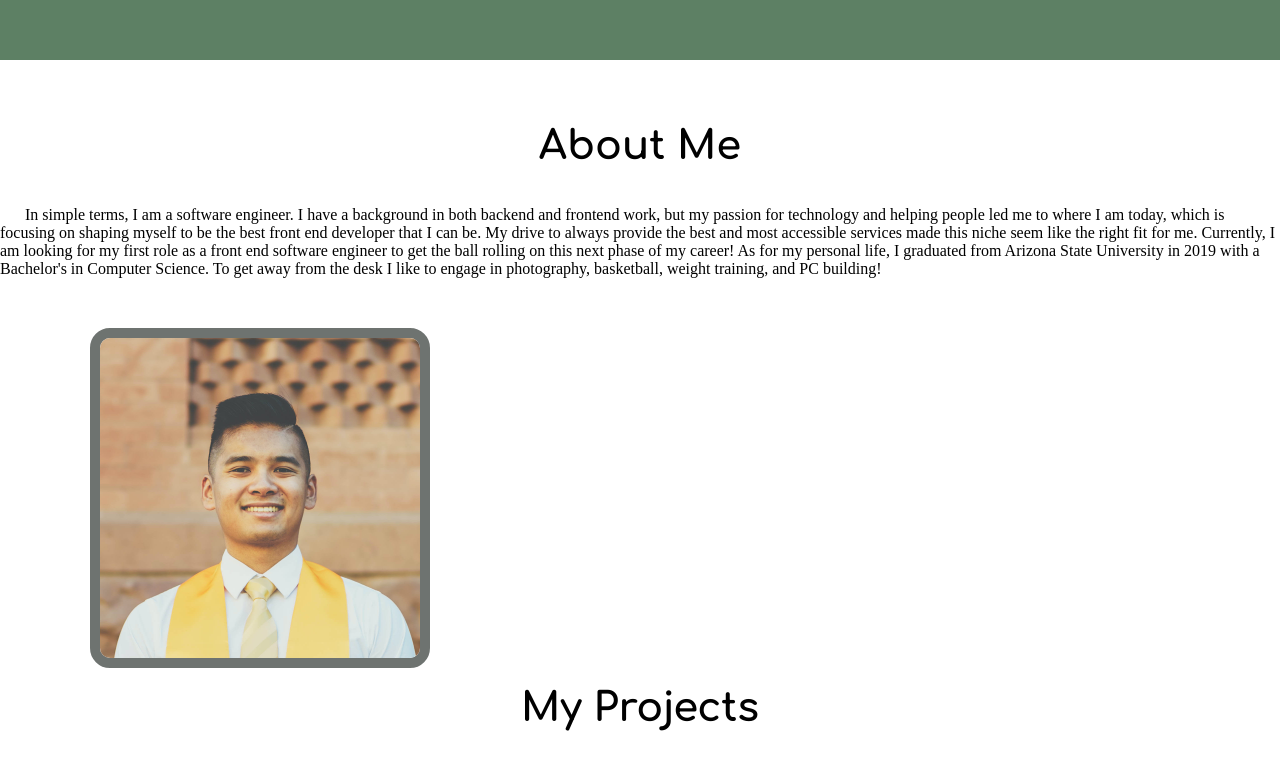
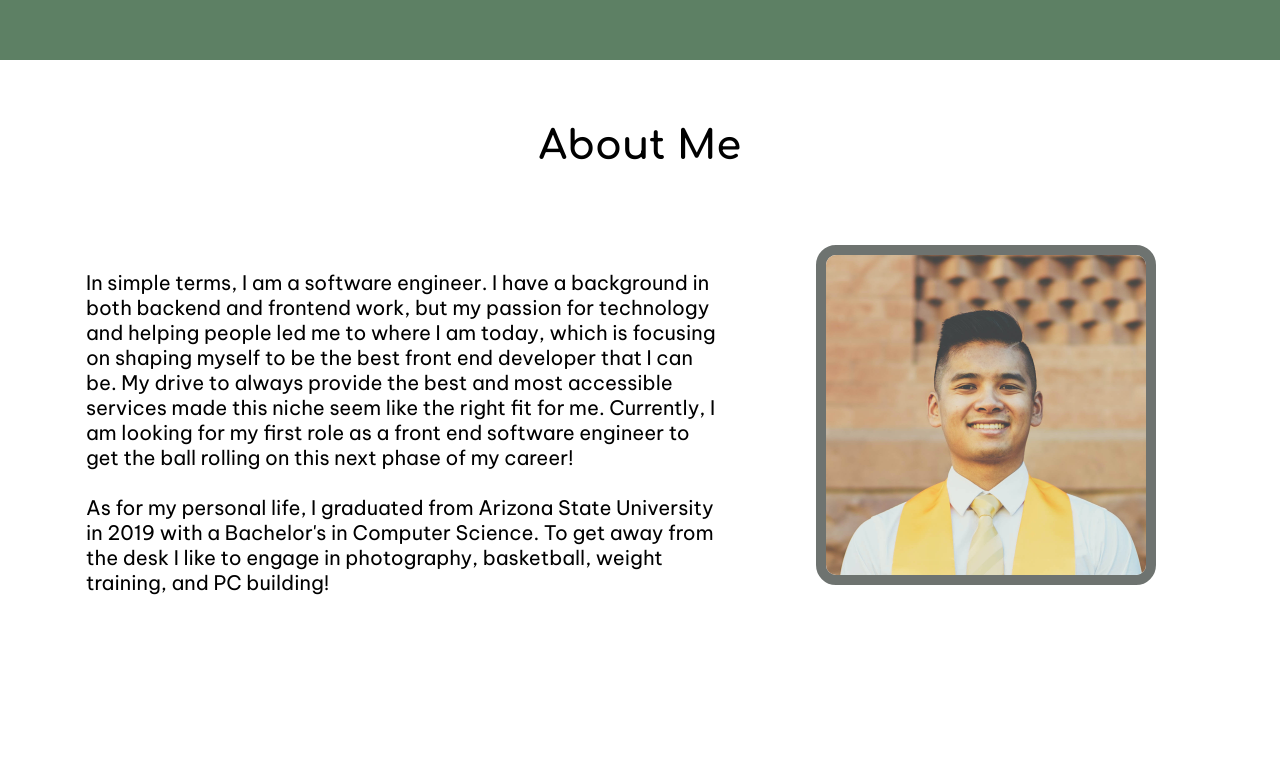
Before and after one commit to namtran-swe/personal-portfolio, a plain HTML site: page src/index.html in a window 1280 px wide. Shown: the part 740-1524 px from the top of the page. Drawn offline with Linux system fonts and the light colour scheme.

Commit message:
finished About Me section

```diff
--- a/src/index.html
+++ b/src/index.html
@@ -35,8 +35,10 @@
 
           <section id="aboutme">
             <h1 class="section-header">About Me</h1>
-            <span id="aboutme-bio"></span>
-            <img id="headshot" src="assets/DSC07850.jpg" />
+            <div class="flex-parent">
+              <div id="aboutme-bio"></div>
+              <img id="headshot" src="assets/DSC07850.jpg" />
+            </div>
           </section>
 
           <section id="projects">
--- a/src/script.js
+++ b/src/script.js
@@ -1,4 +1,4 @@
 var
- aboutMeBio = 'In simple terms, I am a software engineer. I have a background in both backend and frontend work, but my passion for technology and helping people led me to where I am today, which is focusing on shaping myself to be the best front end developer that I can be. My drive to always provide the best and most accessible services made this niche seem like the right fit for me. Currently, I am looking for my first role as a front end software engineer to get the ball rolling on this next phase of my career!\n\nAs for my personal life, I graduated from Arizona State University in 2019 with a Bachelor\'s in Computer Science. To get away from the desk I like to engage in photography, basketball, weight training, and PC building!'
+ aboutMeBio = 'In simple terms, I am a software engineer. I have a background in both backend and frontend work, but my passion for technology and helping people led me to where I am today, which is focusing on shaping myself to be the best front end developer that I can be. My drive to always provide the best and most accessible services made this niche seem like the right fit for me. Currently, I am looking for my first role as a front end software engineer to get the ball rolling on this next phase of my career!<br><br>As for my personal life, I graduated from Arizona State University in 2019 with a Bachelor\'s in Computer Science. To get away from the desk I like to engage in photography, basketball, weight training, and PC building!'
 
 document.getElementById('aboutme-bio').innerHTML = aboutMeBio;
--- a/src/styles.css
+++ b/src/styles.css
@@ -14,7 +14,7 @@
 
 * {
     padding: 0;
-    margin: 0%;
+    margin: 0;
 }
 
 #navbar {
@@ -117,21 +117,42 @@
   margin: 5% auto 3%;
 }
 
+.flex-parent {
+  display: flex;
+  justify-content: center;
+}
+
+@media screen and (max-width: 1120px) {
+  .flex-parent {
+    flex-direction: column;
+    align-items: center;
+  }
+
+  #aboutme-bio {
+    margin: 5% 2% 5%
+  }
+}
+
 #aboutme {
   position: relative;
+  display: block;
 }
 
-#aboutme span {
-  margin: 0 50px 0 25px;
-  max-width: 70%;
+#aboutme-bio {
+  position: relative;
+  margin: 5% 2% 10%;
+  min-width: 500px;
+  max-width: 50%;
+  font-family: Be Vietnam Pro;
+  font-size: 20px;
+  overflow: hidden;
 }
 
 #headshot {
   position: relative;
-  top: 50px;
-  margin-left: 7%;
-  max-width: 30%;
+  margin: 3% 5%;
   width: 320px;
+  min-width: 320px;
   height: 320px;
   border: solid 10px var(--dim-gray);
   border-radius: 20px;
```
